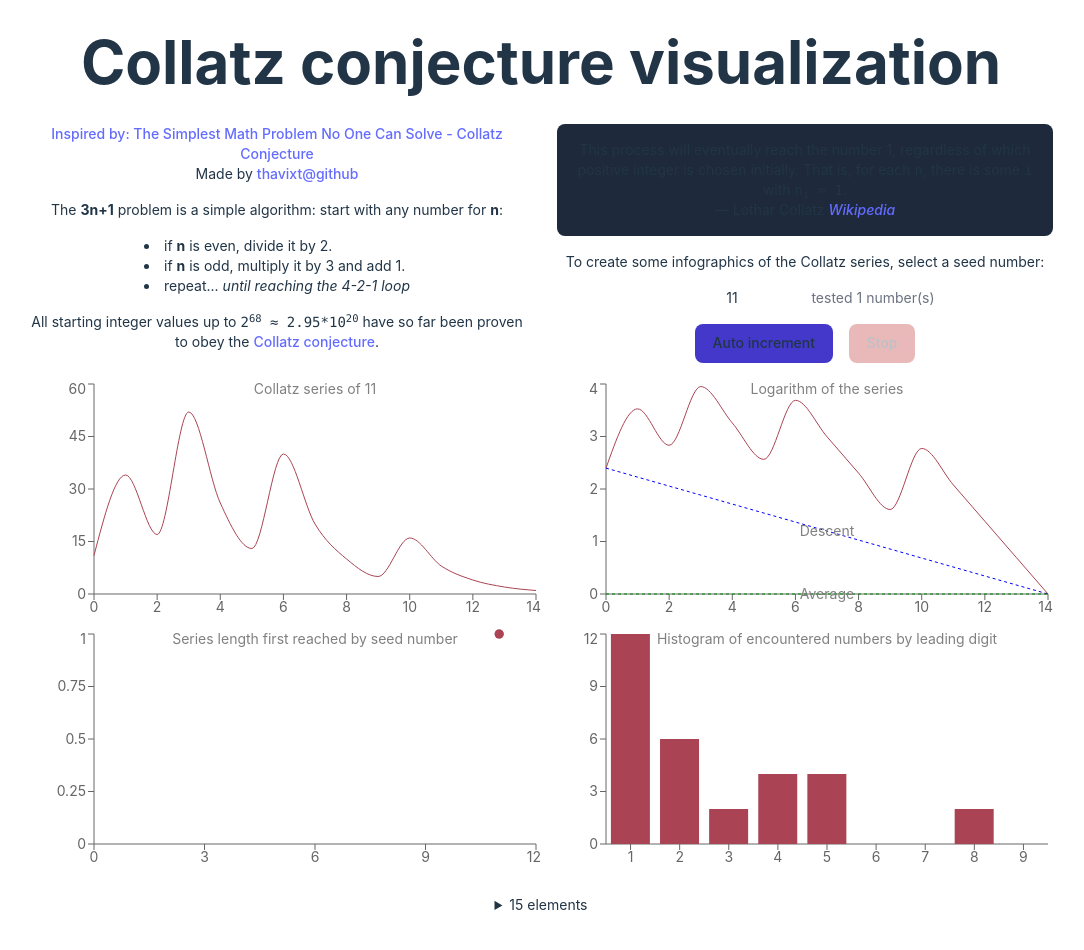
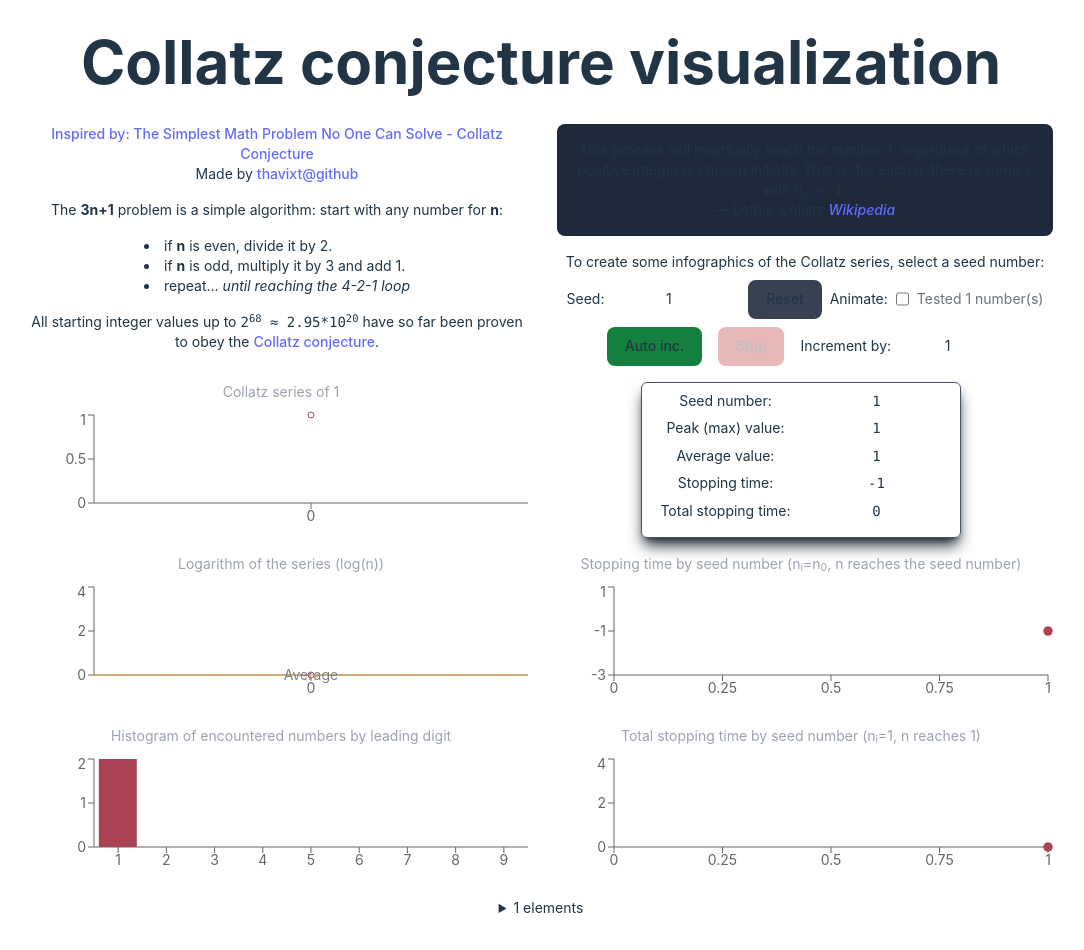
Before and after one commit to thavixt/collatz-conjecture-vis, a React (Vite) app: page / in a window 1280 px wide. Shown: the whole page, without its empty margins (99-1183 px from the left). Built offline with nearby package versions, Linux system fonts and the light colour scheme.

Commit message:
feature: more graphs, auto inc., settings

```diff
--- a/src/App.tsx
+++ b/src/App.tsx
@@ -2,7 +2,6 @@ import { useCallback, useEffect, useState } from 'react'
 import {
   Bar,
   BarChart,
-  Label,
   Line,
   LineChart,
   ReferenceLine,
@@ -10,58 +9,85 @@ import {
   Scatter,
   ScatterChart,
   Tooltip,
-  TooltipProps,
   XAxis,
   YAxis,
 } from 'recharts';
-import { getCollatzSeries, getNext } from './collatz';
+import { getCollatzSeries, getStoppingTimeOfSeries, getTotalStoppingTimeOfSeries } from './collatz';
 import './App.css'
-import { ANIMATION_DURATION_MS, DEFAULT_COUNT_MAP, DEFAULT_SEED, TIMER_DURATION_MS } from './utils';
-
+import { ANIMATION_DURATION_MS, DEFAULT_COUNT_MAP, DEFAULT_INCREMENT_VALUE, DEFAULT_SEED, getStoredAnimationActive, MAX_INCREMENT_VALUE, MAX_SEED, setStoredIncrementBy, setStoredSeed, TIMER_DURATION_MS } from './utils';
+import { CustomTooltip, CustomScatterTooltip, CustomTotalScatterTooltip } from './Tooltips';
 
 export default function App() {
   const [seedNumber, setSeedNumber] = useState(DEFAULT_SEED);
+  const [animate, setAnimate] = useState(getStoredAnimationActive());
   const [encounteredSeedNumbers, setEncounteredSeedNumbers] = useState(new Set<number>());
 
   const [series, setSeries] = useState([{ name: 0, value: 0 }]);
+  const [peak, setPeak] = useState(0);
+  const [average, setAverage] = useState(0);
   const [logSeries, setLogSeries] = useState([{ name: 0, value: 0 }]);
   const [logAverage, setLogAverage] = useState(0);
 
-  const [lengthBySeed, setLengthBySeed] = useState<{ seed: number, length: number }[]>([]);
+  const [stoppingTimes, setStoppingTimes] = useState<{ seed: number, stoppingTime: number }[]>([]);
+  const [totalStoppingTimes, setTotalStoppingTimes] = useState<{ seed: number, totalStoppingTime: number }[]>([]);
   const [countByLeadingDigit, setCountByLeadingDigit] = useState(DEFAULT_COUNT_MAP);
 
+  const [incrementBy, setIncrementBy] = useState(DEFAULT_INCREMENT_VALUE);
   const [timer, setTimer] = useState(0);
 
   const automate = useCallback(() => {
     setTimer(setInterval(() => {
-      setSeedNumber(n => n + 1);
+      setSeedNumber(n => n + incrementBy);
     }, TIMER_DURATION_MS));
-  }, []);
+  }, [incrementBy]);
   const stopAutomation = useCallback(() => {
     clearInterval(timer);
     setTimer(0);
   }, [timer]);
 
+  const resetCurrent = useCallback(() => {
+    setSeedNumber(1);
+    setIncrementBy(1);
+    setStoredSeed(1);
+    setStoredIncrementBy(1);
+  }, []);
+
+  const reset = useCallback(() => {
+    setEncounteredSeedNumbers(new Set());
+    setStoppingTimes([]);
+    setTotalStoppingTimes([]);
+    setCountByLeadingDigit(DEFAULT_COUNT_MAP);
+    resetCurrent();
+  }, [resetCurrent]);
+
   useEffect(() => {
     if (!seedNumber) {
-      setSeries([]);
-      setLogSeries([]);
-      setLogAverage(0);
-      setLengthBySeed([]);
+      resetCurrent();
       return;
     }
 
+    setStoredSeed(seedNumber);
+
     const collatzSeries = getCollatzSeries(seedNumber);
     setSeries(collatzSeries.map((value, index) => ({ name: index, value })));
+    setPeak(Math.max(...collatzSeries));
+    setAverage(+(collatzSeries.reduce((prev, cur) => prev + cur, 0) / collatzSeries.length).toPrecision(4));
+    setLogSeries(collatzSeries.map((value, index) => ({ name: index, value: Math.log(value) })));
+    setLogAverage(logSeries.reduce((prev, cur) => prev + cur.value, 0) / logSeries.length);
 
-    setLogSeries(collatzSeries.map((value, index) => ({ name: index, value: Math.log(value) })));
-    const average = logSeries.reduce((prev, cur) => prev + cur.value, 0) / logSeries.length;
-    setLogAverage(average);
+    if (stoppingTimes.findIndex(v => v.seed === seedNumber) === -1) {
+      setStoppingTimes(prev => [
+        ...prev,
+        // ...prev.slice(-100),
+        { seed: seedNumber, stoppingTime: getStoppingTimeOfSeries(collatzSeries) }
+      ]);
+    }
 
-    if (lengthBySeed.findIndex(v => v.length === series.length) === -1) {
-      setLengthBySeed(prev => [
+    if (totalStoppingTimes.findIndex(v => v.seed === seedNumber) === -1) {
+      setTotalStoppingTimes(prev => [
         ...prev,
-        { seed: seedNumber, length: series.length }
+        // ...prev.slice(-100),
+        { seed: seedNumber, totalStoppingTime: getTotalStoppingTimeOfSeries(collatzSeries) }
       ]);
     }
 
@@ -118,94 +144,147 @@ export default function App() {
             <div className='flex flex-col space-y-2 items-center'>
               <p>To create some infographics of the Collatz series, select a seed number:</p>
               <div className="flex items-center space-x-2">
+                <label htmlFor="seed">Seed:</label>
                 <input
                   className="w-32 p-2 rounded-lg text-center"
-                  min={1}
+                  min={0}
                   max={999999999}
                   onChange={(e) => {
                     if (e.target.value) {
-                      setSeedNumber(parseInt(e.target.value))
+                      const n = Math.min(parseInt(e.target.value), MAX_SEED);
+                      setSeedNumber(n);
+                      setStoredSeed(n);
                     }
                   }}
+                  id='seed'
                   type="number"
                   value={seedNumber}
                   disabled={!!timer}
                 />
-                <span className='text-gray-500'>tested {encounteredSeedNumbers.size} number(s)</span>
+                <button className='bg-gray-700' type="button" onClick={reset} disabled={!!timer}>Reset</button>
+                <div className='flex justify-center space-x-2'>
+                  <label htmlFor="animate">Animate:</label>
+                  <input className='p-2' type="checkbox" id="animate" onChange={e => setAnimate(e.target.checked)} />
+                </div>
+                <span className='text-gray-500'>Tested {encounteredSeedNumbers.size} number(s)</span>
               </div>
               <div className='flex space-x-4 items-center justify-center'>
-                <button className='bg-indigo-700' type="button" onClick={automate} disabled={!!timer}>Auto increment</button>
+                <button className='bg-green-700' type="button" onClick={automate} disabled={!!timer}>Auto inc.</button>
                 <button className='bg-red-700' type="button" onClick={stopAutomation} disabled={!timer}>Stop</button>
+                <label htmlFor="incrementBy">Increment by:</label>
+                <input
+                  id='incrementBy'
+                  className="w-24 p-2 rounded-lg text-center"
+                  min={1}
+                  max={10000}
+                  onChange={(e) => {
+                    if (e.target.value) {
+                      const n = Math.min(parseInt(e.target.value), MAX_INCREMENT_VALUE);
+                      setIncrementBy(n);
+                      setStoredIncrementBy(n);
+                    }
+                  }}
+                  type="number"
+                  value={incrementBy}
+                  disabled={!!timer}
+                />
               </div>
             </div>
           </div>
         </div>
 
-        <div className='width-container w-full h-[500px] grid grid-cols-2 grid-rows-2'>
-          <div className='size-full'>
+        <div className='width-container w-full h-[500px] grid grid-cols-2 grid-rows-3 gap-4'>
+          <div className='size-full flex flex-col space-y-2'>
+            <p className='text-gray-400'>Collatz series of {seedNumber}</p>
             <ResponsiveContainer width="100%" height="100%">
               <LineChart
                 width={600}
                 height={300}
                 data={series}
               >
-                <XAxis dataKey="name" minTickGap={25}>
-                  <Label value={`Collatz series of ${seedNumber}`} offset={200} position="top" />
-                </XAxis>
+                <XAxis dataKey="name" minTickGap={25} />
                 <YAxis minTickGap={10} />
                 <Tooltip content={<CustomTooltip />} />
-                <Line dataKey="value" type="monotone" stroke="#aa4455" animationDuration={ANIMATION_DURATION_MS} dot={false} />
+                <Line dataKey="value" type="linear" stroke="#aa4455" dot={false} animationDuration={ANIMATION_DURATION_MS} isAnimationActive={animate} />
               </LineChart>
             </ResponsiveContainer>
           </div>
 
-          <div className='size-full'>
+          <div className='flex justify-center'>
+            <div className='size-full grid grid-cols-2 grid-rows-5 w-80 border border-gray-600 rounded-md p-2 shadow-lg shadow-gray-800'>
+              <div>Seed number:</div>
+              <div><code>{seedNumber}</code></div>
+              <div>Peak (max) value:</div>
+              <div><code>{peak}</code></div>
+              <div>Average value:</div>
+              <div><code>{average}</code></div>
+              <div title='The smallest i such that aˇi < aˇ0 is called the stopping time of n'>Stopping time:</div>
+              <div><code>{stoppingTimes.length ? stoppingTimes[stoppingTimes.length - 1].stoppingTime : '-'}</code></div>
+              <div title='The smallest k such that aˇk = 1 is called the total stopping time of n'>Total stopping time:</div>
+              <div><code>{totalStoppingTimes.length ? totalStoppingTimes[totalStoppingTimes.length - 1].totalStoppingTime : '-'}</code></div>
+            </div>
+          </div>
+
+          <div className='size-full flex flex-col space-y-2'>
+            <p className='text-gray-400'>Logarithm of the series (log(n))</p>
             <ResponsiveContainer width="100%" height="100%">
               <LineChart
                 width={600}
                 height={300}
                 data={logSeries}
               >
-                <XAxis dataKey="name" minTickGap={25}>
-                  <Label value="Logarithm of the series" offset={200} position="top" />
-                </XAxis>
+                <XAxis dataKey="name" minTickGap={25} />
                 <YAxis minTickGap={10} />
                 <Tooltip content={<CustomTooltip />} />
-                <Line dataKey="value" type="monotone" stroke="#aa4455" animationDuration={ANIMATION_DURATION_MS} dot={false} />
+                <Line dataKey="value" type="linear" stroke="#aa4455" dot={false} animationDuration={ANIMATION_DURATION_MS} isAnimationActive={animate} />
                 <ReferenceLine
-                  label="Descent"
                   stroke="blue"
                   strokeDasharray="3 3"
                   segment={[{ x: 0, y: logSeries[0].value }, { x: logSeries.length - 1, y: logSeries[logSeries.length - 1].value }]}
                 />
-                <ReferenceLine y={logAverage} label="Average" stroke="green" strokeDasharray="3 3" />
+                <ReferenceLine y={logAverage} label="Average" stroke="orange" strokeDasharray="3 3" />
               </LineChart>
             </ResponsiveContainer>
           </div>
-          <div className='size-full'>
+
+          <div className='size-full flex flex-col space-y-2'>
+            <p className='text-gray-400'>Stopping time by seed number (n<sub>i</sub>=n<sub>0</sub>, n reaches the seed number)</p>
             <ResponsiveContainer width="100%" height="100%">
               <ScatterChart
                 width={600}
                 height={300}
-                data={logSeries}
               >
-                <XAxis dataKey="seed" type="number" name="stature">
-                  <Label value="Series length first reached by seed number" offset={200} position="top" />
-                </XAxis>
-                <YAxis dataKey="length" type="number" name="weight" />
-                <Scatter data={lengthBySeed} fill="#aa4455" shape="circle" animationDuration={ANIMATION_DURATION_MS} />
+                <XAxis dataKey="seed" type="number" name="stature" />
+                <YAxis dataKey="stoppingTime" type="number" name="weight" />
+                <Scatter data={stoppingTimes} fill="#aa4455" shape="circle" animationDuration={ANIMATION_DURATION_MS} isAnimationActive={animate} />
+                <Tooltip content={<CustomScatterTooltip />} />
               </ScatterChart>
             </ResponsiveContainer>
           </div>
-          <div className='size-full'>
+
+          <div className='size-full flex flex-col space-y-2'>
+            <p className='text-gray-400'>Histogram of encountered numbers by leading digit</p>
             <ResponsiveContainer width="100%" height="100%">
               <BarChart width={600} height={300} data={countByLeadingDigitData}>
-                <XAxis dataKey="leading">
-                  <Label value="Histogram of encountered numbers by leading digit" offset={200} position="top" />
-                </XAxis>
+                <XAxis dataKey="leading" />
                 <YAxis />
-                <Bar dataKey="count" fill="#aa4455" animationDuration={ANIMATION_DURATION_MS} />
+                <Bar dataKey="count" fill="#aa4455" animationDuration={ANIMATION_DURATION_MS} isAnimationActive={animate} />
               </BarChart>
+            </ResponsiveContainer>
+          </div>
+
+          <div className='size-full flex flex-col space-y-2'>
+            <p className='text-gray-400'>Total stopping time by seed number (n<sub>i</sub>=1, n reaches 1)</p>
+            <ResponsiveContainer width="100%" height="100%">
+              <ScatterChart
+                width={600}
+                height={300}
+              >
+                <XAxis dataKey="seed" type="number" name="stature" />
+                <YAxis dataKey="totalStoppingTime" type="number" name="weight" />
+                <Scatter data={totalStoppingTimes} fill="#aa4455" shape="circle" animationDuration={ANIMATION_DURATION_MS} isAnimationActive={animate} />
+                <Tooltip content={<CustomTotalScatterTooltip />} />
+              </ScatterChart>
             </ResponsiveContainer>
           </div>
         </div>
@@ -226,19 +305,3 @@ export default function App() {
     </div>
   )
 }
-
-const CustomTooltip = (payload: TooltipProps<number, number>) => {
-  if (payload?.payload?.[0]) {
-    const index = payload?.payload?.[0].payload.name;
-    const value = payload?.payload?.[0].value;
-    return (
-      <div className="text-sm border-2 rounded-md p-2 bg-slate-300 text-gray-950 flex flex-col place-items-end">
-        <p>x: {index}</p>
-        {/* <p className="italic">Previous: <strong>{getPrevious(value)}</strong></p> */}
-        <p className="font-bold" style={{ color: payload?.payload?.[0].stroke }}>y: {value}</p>
-        <p className="italic">next y: {value ? getNext(value) : '-'}</p>
-      </div>
-    );
-  }
-  return null;
-};
--- /dev/null
+++ b/src/Tooltips.tsx
@@ -0,0 +1,47 @@
+import { TooltipProps } from "recharts";
+import { getNext } from "./collatz";
+
+export const CustomTooltip = (payload: TooltipProps<number, number>) => {
+  if (payload?.payload?.[0]) {
+    const index = payload?.payload?.[0].payload.name;
+    const value = payload?.payload?.[0].value;
+    return (
+      <div className="text-sm border-2 rounded-md p-2 bg-slate-300 text-gray-950 flex flex-col place-items-end">
+        <p>x: {index}</p>
+        {/* <p className="italic">Previous: <strong>{getPrevious(value)}</strong></p> */}
+        <p className="font-bold" style={{ color: payload?.payload?.[0].stroke }}>y: {value}</p>
+        <p className="italic">next y: {value ? getNext(value) : '-'}</p>
+      </div>
+    );
+  }
+  return null;
+};
+
+export const CustomScatterTooltip = (payload: TooltipProps<number, number>) => {
+  if (payload?.payload?.[0]) {
+    console.log(payload?.payload?.[0])
+    const seed = payload?.payload?.[0].payload.seed;
+    const stoppingTime = payload?.payload?.[0].payload.stoppingTime;
+    return (
+      <div className="text-sm border-2 rounded-md p-2 bg-slate-300 text-gray-950 flex flex-col place-items-end">
+        <p>Seed number: {seed}</p>
+        <p>Stopping time: {stoppingTime}</p>
+      </div>
+    );
+  }
+  return null;
+};
+
+export const CustomTotalScatterTooltip = (payload: TooltipProps<number, number>) => {
+  if (payload?.payload?.[0]) {
+    const seed = payload?.payload?.[0].payload.seed;
+    const totalStoppingTime = payload?.payload?.[0].payload.totalStoppingTime;
+    return (
+      <div className="text-sm border-2 rounded-md p-2 bg-slate-300 text-gray-950 flex flex-col place-items-end">
+        <p>Seed number: {seed}</p>
+        <p>Total stopping time: {totalStoppingTime}</p>
+      </div>
+    );
+  }
+  return null;
+};
--- a/src/collatz.ts
+++ b/src/collatz.ts
@@ -36,6 +36,20 @@ export function getNext(n: number): number {
   return result;
 }
 
+/**
+ * The smallest i such that aˇi < aˇ0 is called the stopping time of n
+ */
+export function getStoppingTimeOfSeries(series: number[]): number {
+  return series.findIndex(n => n < series[0]) as number; // hack, should always exist? dunno
+}
+
+/**
+ * Similarly, the smallest k such that aˇk = 1 is called the total stopping time of n.
+ */
+export function getTotalStoppingTimeOfSeries(series: number[]): number {
+  return series.findIndex(n => n === 1) as number; // hack, always exists
+}
+
 // https://en.wikipedia.org/wiki/Collatz_conjecture
 // Getting the previous value is not trivial...
 // export function getPrevious(n: number): number {
--- a/src/utils.ts
+++ b/src/utils.ts
@@ -1,6 +1,7 @@
 /**
  * Get a random integer - maximum is exclusive and the minimum is inclusive
  */
+// eslint-disable-next-line @typescript-eslint/no-unused-vars
 function getRandomInt(min: number, max: number) {
   const minCeiled = Math.ceil(min);
   const maxFloored = Math.floor(max);
@@ -8,9 +9,15 @@ function getRandomInt(min: number, max: number) {
 }
 
 export const ANIMATION_DURATION_MS = 250;
-export const TIMER_DURATION_MS = ANIMATION_DURATION_MS * 1.5;
+export const TIMER_DURATION_MS = ANIMATION_DURATION_MS * 2;
+export const ANIMATION_ACTIVE = false;
 
-export const DEFAULT_SEED = getRandomInt(2, 100);
+export const DEFAULT_SEED = getStoredSeed();
+export const MAX_SEED = 9999999;
+
+export const DEFAULT_INCREMENT_VALUE = getStoredIncrementBy();
+export const MAX_INCREMENT_VALUE = 10000;
+
 export const DEFAULT_COUNT_MAP = new Map([
   [1, 0],
   [2, 0],
@@ -22,3 +29,40 @@ export const DEFAULT_COUNT_MAP = new Map([
   [8, 0],
   [9, 0],
 ]);
+
+export function getStoredSeed(): number {
+  const seed = localStorage.getItem('collatz_vis_seed');
+  if (!seed) {
+    // return getRandomInt(1, 10000);
+    return 1;
+  }
+  return parseInt(seed);
+}
+
+export function setStoredSeed(seed: number) {
+  localStorage.setItem('collatz_vis_seed', seed.toString());
+}
+
+export function getStoredIncrementBy(): number {
+  const incrementBy = localStorage.getItem('collatz_vis_incrementBy');
+  if (!incrementBy) {
+    return 1;
+  }
+  return parseInt(incrementBy);
+}
+
+export function setStoredIncrementBy(incrementBy: number) {
+  localStorage.setItem('collatz_vis_incrementBy', incrementBy.toString());
+}
+
+export function getStoredAnimationActive(): boolean {
+  const animationActive = localStorage.getItem('collatz_vis_animationActive');
+  if (!animationActive) {
+    return true;
+  }
+  return parseInt(animationActive) ? true : false;
+}
+
+export function setStoredAnimationActive(animationActive: boolean) {
+  localStorage.setItem('collatz_vis_animationActive', (animationActive ? 1 : 0).toString());
+}
```
Also changed, not shown: 1 other file (tests, documents, lock files or other folders).
